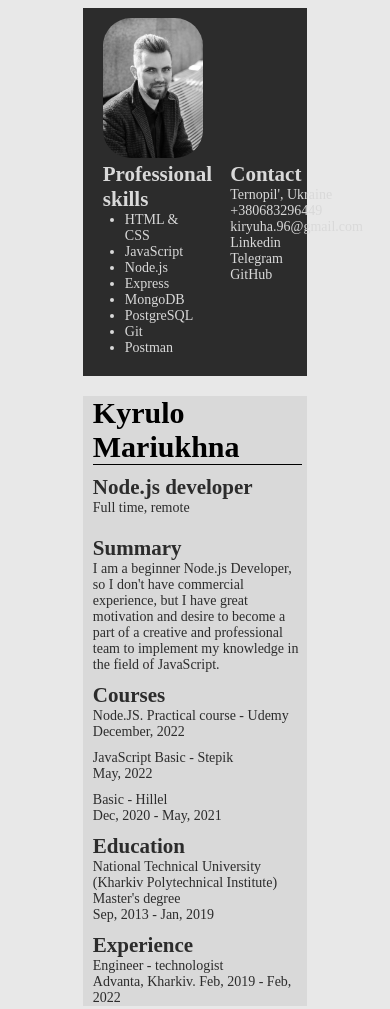
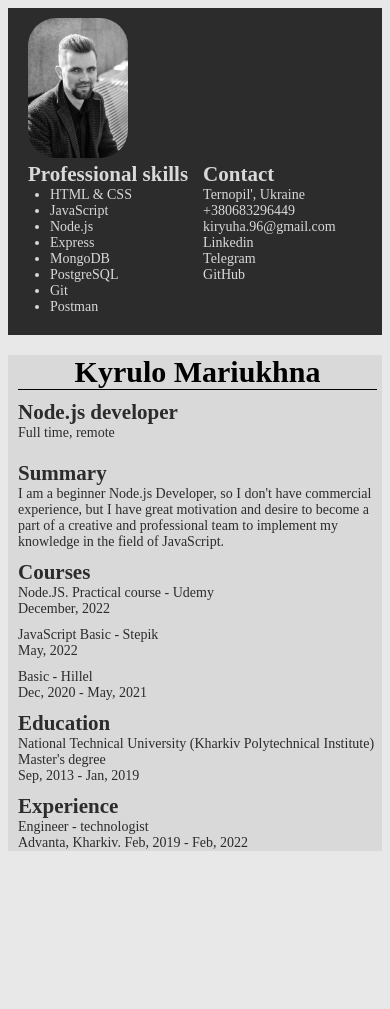
Before and after one commit to Etibarrior/CV, a plain HTML site: page index.html in a window 390 px wide. After the commit the page ends 861 px from the top, so only its background shows below. Drawn offline with Linux system fonts and the light colour scheme; a web font is replaced by a local one.

Commit message:
phone size

```diff
--- a/styles.css
+++ b/styles.css
@@ -80,10 +80,11 @@ a:active {
     margin: 0;
 }
 
-@media (max-width: 1000px) {
+@media (max-width: 700px) {
     .container {
         display: block;
         font-size: 14px;
+        max-width: 100%;
     }
 
     .phone {
@@ -108,6 +109,7 @@ a:active {
     .name h1 {
         font-size: 30px;
         margin-right: 0px;
+        text-align: center;
     }
 
     .name {
```
